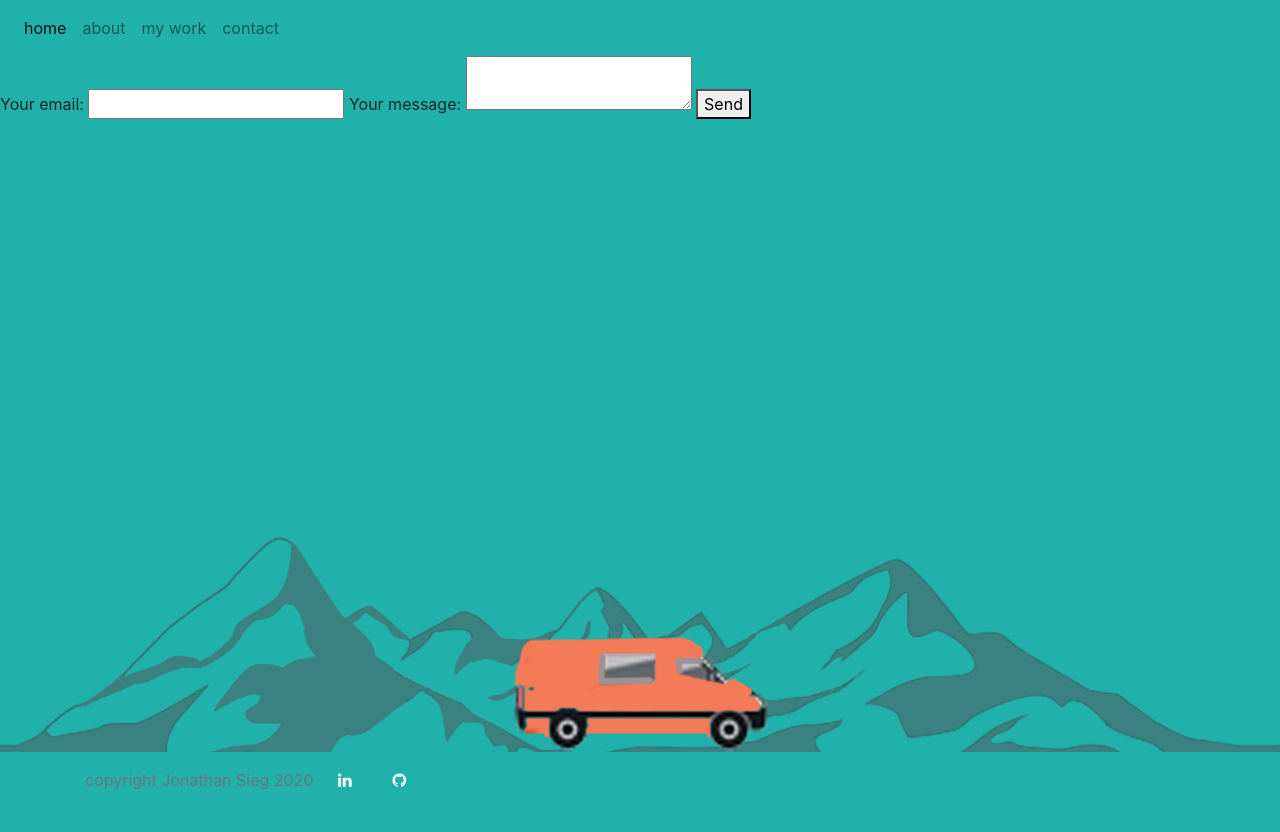
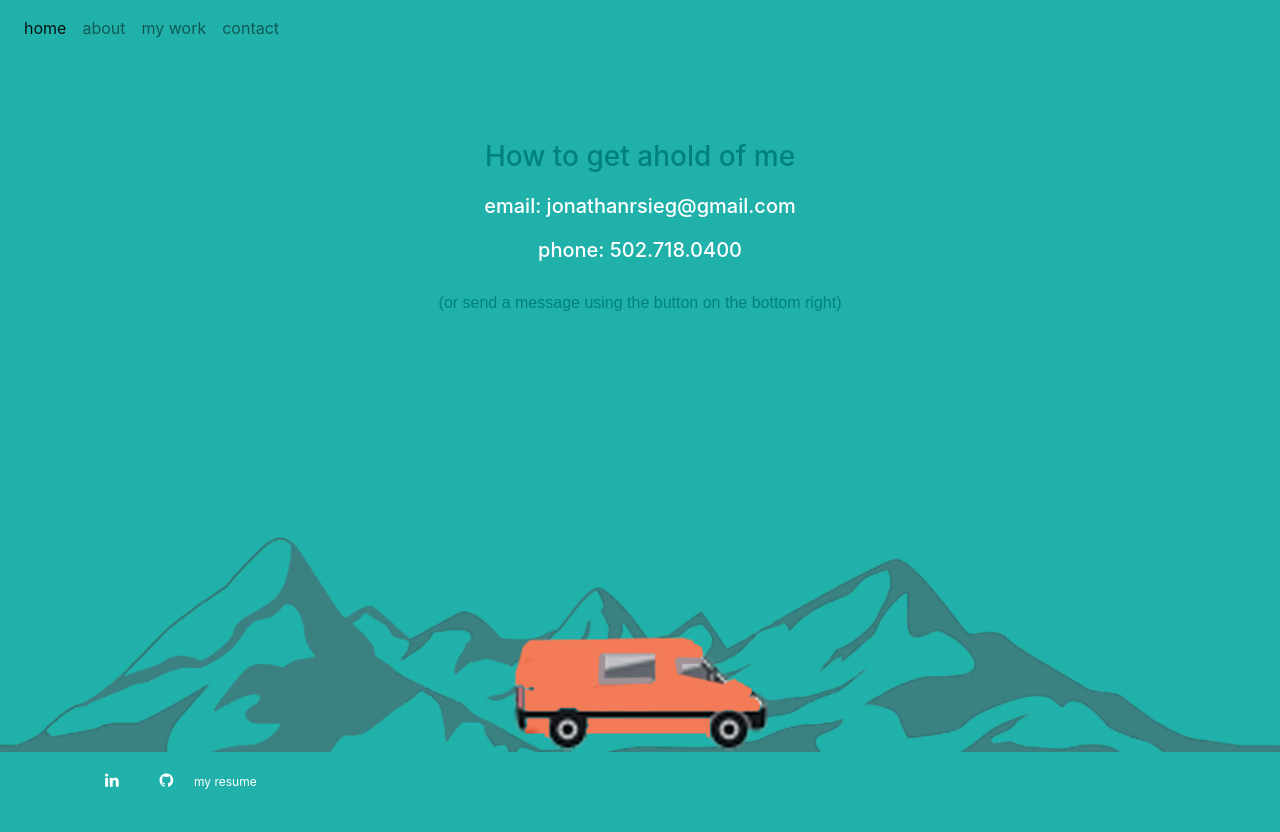
Before and after one commit to jrsieg/jrsieg.github.io, a plain HTML site: page contact.html in a window 1280 px wide. Drawn offline with nearby package versions, Linux system fonts and the light colour scheme.

Commit message:
added resume

```diff
--- a/about.css
+++ b/about.css
@@ -29,7 +29,7 @@ h1 {
     color: teal;
 }
 h3 {
-    color: orangered;
+    color: teal;
     margin-top: 3em;
 }
 h5 {
--- a/contact.css
+++ b/contact.css
@@ -139,3 +139,23 @@ form {
     padding: 1em;
     border-radius: 8px;
   }
+
+  h3 {
+      text-align: center;
+      color: teal;
+  }
+  h5 {
+      text-align: center;
+      color: white;
+  }
+  h6 {
+      text-align: center;
+      color: teal;
+      font: 1em sans-serif;
+      margin-top: 2em;
+  }
+
+  #resume {
+      color: white;
+      font-size: .75em;
+  }
--- a/contact.html
+++ b/contact.html
@@ -40,7 +40,7 @@
 
       <div class="wrapper">
         <!-- modify this form HTML and place wherever you want your form -->
-
+<!--
         <form
         action="https://formspree.io/f/maylnzkg"
         method="POST"
@@ -54,10 +54,13 @@
           <textarea name="message"></textarea>
         </label>
 
-        <!-- your other form fields go here -->
+        <button type="submit">Send</button>
+        </form>  -->
 
-        <button type="submit">Send</button>
-        </form>
+        <h3>How to get ahold of me</h3>
+        <h5>email: jonathanrsieg@gmail.com</h5>
+        <h5>phone: 502.718.0400</h5>
+        <h6>(or send a message using the button on the bottom right)</h6>
 
           <div class="background">
 
@@ -77,11 +80,12 @@
 
   <footer class="footer">
     <div class="container">
-      <span class="text-muted">
+      <!-- <span class="text-muted">
         copyright Jonathan Sieg 2020
-      </span>
+      </span> -->
       <a href="https://www.linkedin.com/in/jonathan-sieg-ab488017a/" class="fa fa-linkedin"></a>
       <a href="https://github.com/jrsieg" class="fa fa-github"></a>
+      <a href="./assets/Resume_Sieg.pdf" id="resume">my resume</a>
     </div>
 
   </footer>
--- a/myWork.css
+++ b/myWork.css
@@ -170,3 +170,9 @@ a:hover {
     background: non;
     color: white;
   }
+
+  #resume {
+    color: white;
+    font-size: 1.2em;
+    margin-left: 27%;
+}
```
Also changed, not shown: about.html (+2 -2 lines), index.html (+2 -2 lines), myWork.html (+3 -2 lines), 1 other file.
